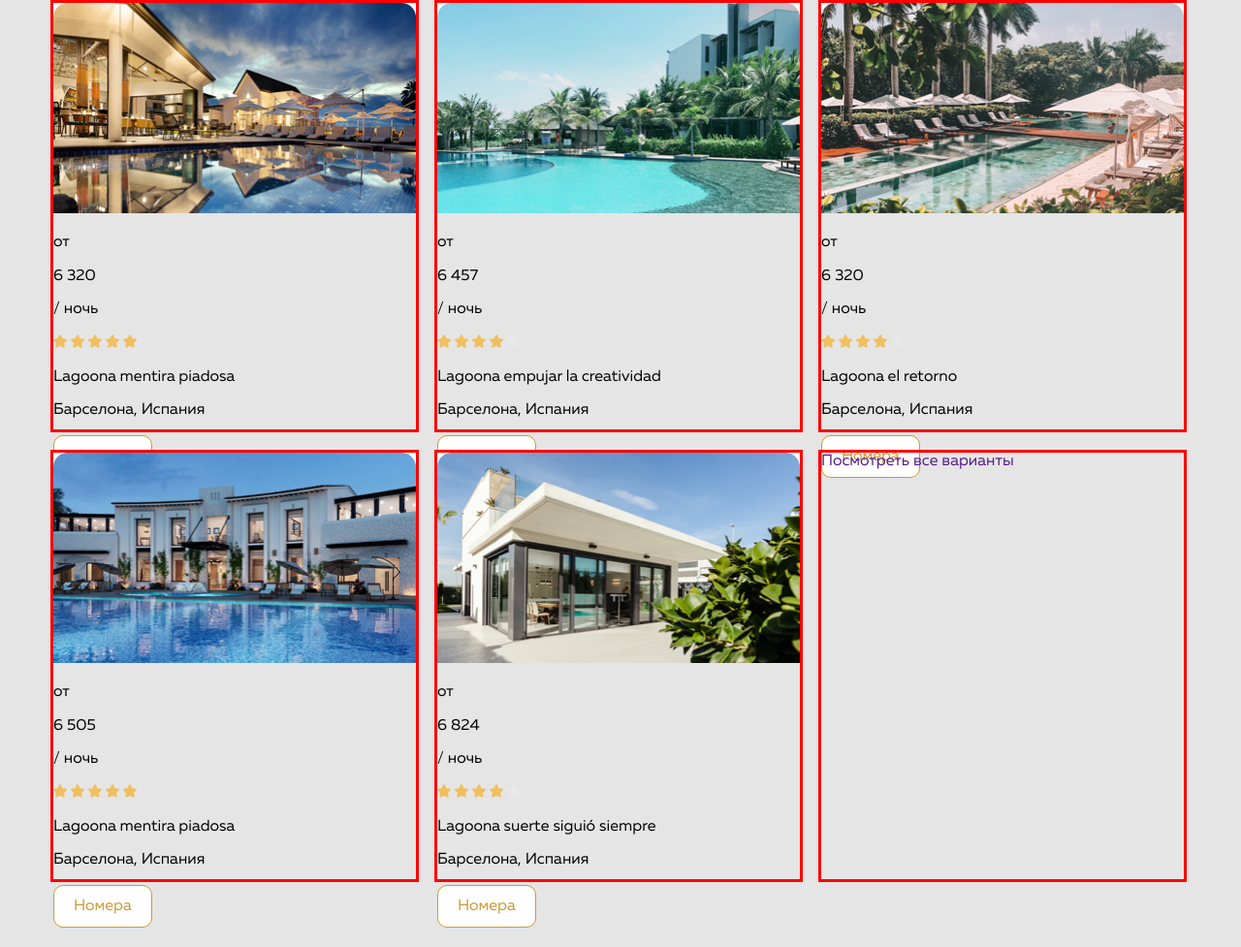
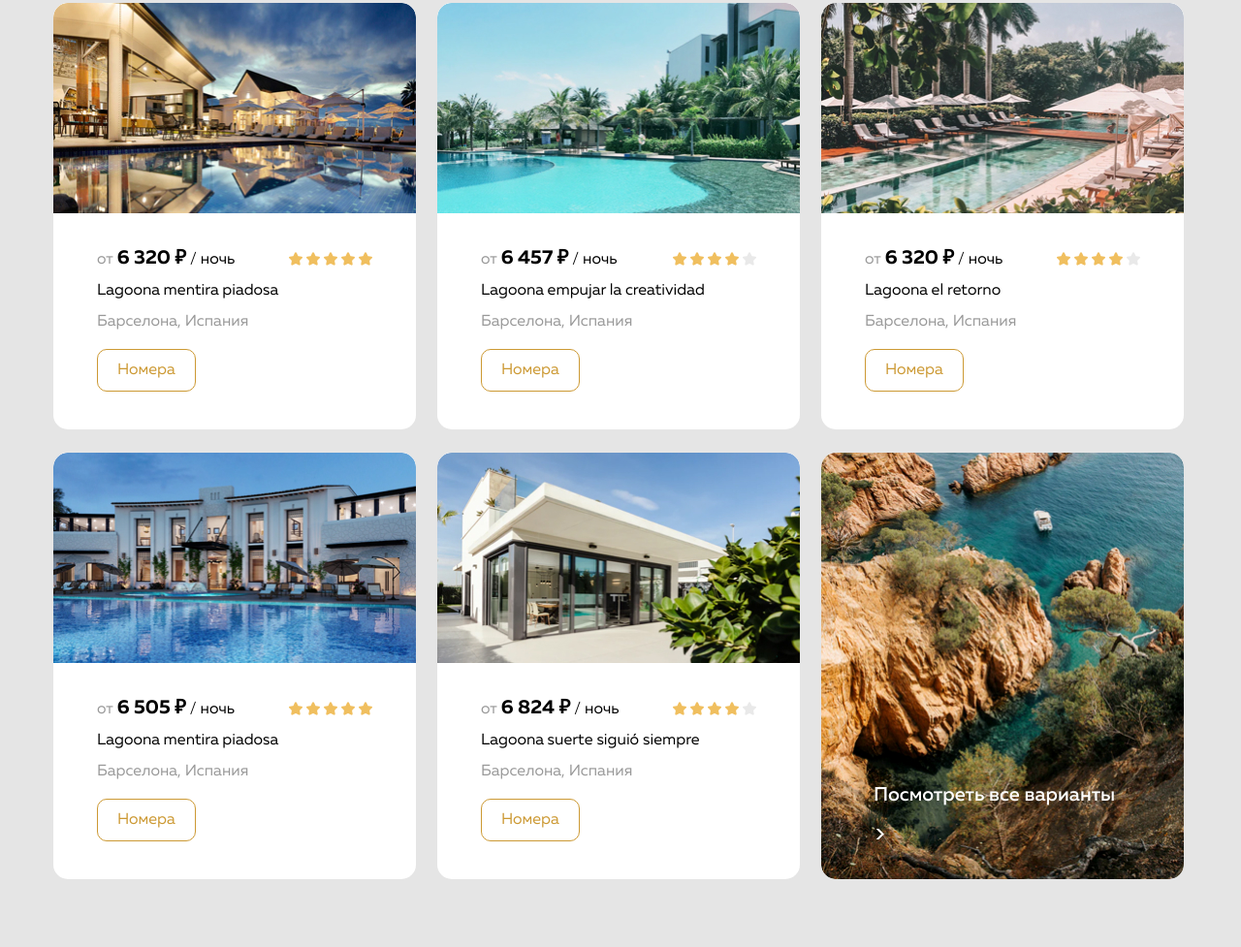
Before and after one commit to PavelAgapovVic/Lagoona, a plain HTML site: page index.html in a window 1280 px wide. Shown: the part 3255-4232 px from the top of the page at 97% size. Drawn offline with Linux system fonts and the light colour scheme; files whose address does not match are found by name.

Commit message:
added style to section hotel

```diff
--- a/css/style.css
+++ b/css/style.css
@@ -89,7 +89,6 @@ html {
     background: url('/img/Rectangle22.svg') center center no-repeat transparent;
     background-size: contain;
     box-sizing: border-box;
-
 }
 
 /* Header */
@@ -422,9 +421,109 @@ html {
     width: 374px;
     height: 440px;
     margin-bottom: 24px;
-    outline: 3px solid red;
+    background-color: #FFFFFF;
+    border-radius: 15px;
 }
 
 .section-hotel-item:not(:nth-child(3n)) {
     margin-right: 22px;
 }
+
+.section-hotel-img-place {
+    width: 374px;
+    height: 217px;
+}
+
+
+.section-hotel-images {
+    width: 374px;
+    height: 217px;
+    left: 0px;
+    top: 0px;
+    border-radius: 15px 15px 0px 0px;
+}
+
+.section-hotel-info-full {
+    padding-top: 36px;
+    padding-left: 45px;
+    padding-bottom: 45px;
+    padding-right: 45px;
+}
+
+.section-hotel-info {
+    display: flex;
+    justify-content: space-between;
+}
+
+.section-hotel-info-price {
+    display: flex;
+}
+
+.section-hotel-text {
+    margin: 0;
+    margin-top: 4px;
+    margin-right: 4px;
+    font-size: 16px;
+    font-weight: 400;
+    line-height: 16px;
+    color: #999999;
+}
+
+.section-hotel-text-strong {
+    margin: 0;
+    margin-right: 4px;
+    font-size: 20px;
+    font-weight: 700;
+    line-height: 20px;
+    color: #000000;
+    padding-bottom: 16px;
+}
+
+.section-hotel-text.bold {
+    margin-top: 4px;
+    color: #000000;
+}
+
+.section-hotel-info-rate {
+    margin-top: 4px;
+}
+
+.section-hotel-text-name {
+    margin: 0;
+    font-size: 16px;
+    font-weight: 400;
+    line-height: 16px;
+    color: #000000;
+    padding-bottom: 16px;
+}
+
+.section-hotel-text-sity {
+    margin: 0;
+    font-size: 16px;
+    font-weight: 400;
+    line-height: 16px;
+    color: #999999;
+    padding-bottom: 20px;
+}
+
+.section-hotel-item.img-background {
+  display: flex;
+  flex-direction: column;
+  justify-content: flex-end;
+  padding-left: 54px;
+  padding-bottom: 27px;
+  padding-right: 57px;
+  background: url(/img/412.jpg) center center no-repeat transparent;
+}
+
+.section-hotel-more-text {
+  margin: 0;
+  font-size: 20px;
+  font-weight: 500;
+  line-height: 40px;
+  color: #FFFFFF;
+}
+
+.section-icon-next.white {
+  background: url(/img/Rectangle-222.svg) center center no-repeat transparent;
+}
--- a/index.html
+++ b/index.html
@@ -240,13 +240,17 @@
           <h2 class="section-heading">Размещение</h2>
           <ul class="section-hotel-list">
             <li class="section-hotel-item">
+              <div class="section-hotel-img-place">
                 <img class="section-hotel-images" src="/img/232.jpg" alt="Пальмы возле здания в испанском стиле на закате">
+              </div>
+              <div class="section-hotel-info-full">
+                <div class="section-hotel-info">
                   <div class="section-hotel-info-price">
-                <p class="section-hotel-text">
+                    <span class="section-hotel-text">
                       от
-                </p>
+                      </span>
                       <p class="section-hotel-text-strong">
-                  4 698
+                        4 698 ₽
                       </p>
                       <p class="section-hotel-text bold">
                         / ночь
@@ -259,6 +263,7 @@
                       <img src="/img/star2.svg" alt="">
                       <img src="/img/empty-star2.svg" alt="">
                     </div>
+                </div>
                 <p class="section-hotel-text-name">
                   Lagoona española
                 </p>
@@ -266,15 +271,20 @@
                   Барселона, Испания
                 </p>
                 <button class=" btn btn-hotel-numers">Номера</button>
+              </div>
             </li>
             <li class="section-hotel-item">
+              <div class="section-hotel-img-place">
                 <img class="section-hotel-images" src="/img/242.jpg" alt="Бассейн между зданиями">
+              </div>
+              <div class="section-hotel-info-full">
+                <div class="section-hotel-info">
                   <div class="section-hotel-info-price">
                     <p class="section-hotel-text">
                       от
                       </p>
                       <p class="section-hotel-text-strong">
-                  5 148
+                        5 148 ₽
                       </p>
                       <p class="section-hotel-text bold">
                         / ночь
@@ -287,6 +297,7 @@
                       <img src="/img/star2.svg" alt="">
                       <img src="/img/empty-star2.svg" alt="">
                     </div>
+                </div>
                 <p class="section-hotel-text-name">
                   Lagoona son típicas
                 </p>
@@ -294,15 +305,20 @@
                   Барселона, Испания
                 </p>
                 <button class=" btn btn-hotel-numers">Номера</button>
+              </div>
             </li>
             <li class="section-hotel-item">
+              <div class="section-hotel-img-place">
                 <img class="section-hotel-images" src="/img/262.jpg" alt="Бассейн с голубой водой на фоне отеля">
+              </div>
+              <div class="section-hotel-info-full">
+                <div class="section-hotel-info">
                   <div class="section-hotel-info-price">
                     <p class="section-hotel-text">
                       от
                       </p>
                       <p class="section-hotel-text-strong">
-                  6 254
+                        6 254 ₽
                       </p>
                       <p class="section-hotel-text bold">
                         / ночь
@@ -315,6 +331,7 @@
                       <img src="/img/star2.svg" alt="">
                       <img src="/img/star2.svg" alt="">
                     </div>
+                </div>
                 <p class="section-hotel-text-name">
                   Lagoona de la guerra
                 </p>
@@ -322,15 +339,20 @@
                   Барселона, Испания
                 </p>
                 <button class=" btn btn-hotel-numers">Номера</button>
+              </div>
             </li>
             <li class="section-hotel-item">
+              <div class="section-hotel-img-place">
                 <img class="section-hotel-images" src="/img/29-12.jpg" alt="Отельный комплекс отражающийся в небесно голубом бассейне">
+              </div>
+              <div class="section-hotel-info-full">
+                <div class="section-hotel-info">
                   <div class="section-hotel-info-price">
                     <p class="section-hotel-text">
                       от
                       </p>
                       <p class="section-hotel-text-strong">
-                  6 320
+                        6 320 ₽
                       </p>
                       <p class="section-hotel-text bold">
                         / ночь
@@ -343,6 +365,7 @@
                       <img src="/img/star2.svg" alt="">
                       <img src="/img/star2.svg" alt="">
                     </div>
+                </div>
                 <p class="section-hotel-text-name">
                   Lagoona mentira piadosa
                 </p>
@@ -350,15 +373,20 @@
                   Барселона, Испания
                 </p>
                 <button class=" btn btn-hotel-numers">Номера</button>
+              </div>
             </li>
             <li class="section-hotel-item">
+              <div class="section-hotel-img-place">
                 <img class="section-hotel-images" src="/img/302.jpg" alt="Отель на фоне изумрудно-голубого бассейна">
+              </div>
+              <div class="section-hotel-info-full">
+                <div class="section-hotel-info">
                   <div class="section-hotel-info-price">
                     <p class="section-hotel-text">
                       от
                       </p>
                       <p class="section-hotel-text-strong">
-                  6 457
+                        6 457 ₽
                       </p>
                       <p class="section-hotel-text bold">
                         / ночь
@@ -371,6 +399,7 @@
                       <img src="/img/star2.svg" alt="">
                       <img src="/img/empty-star2.svg" alt="">
                     </div>
+                </div>
                 <p class="section-hotel-text-name">
                   Lagoona empujar la creatividad
                 </p>
@@ -378,15 +407,20 @@
                   Барселона, Испания
                 </p>
                 <button class=" btn btn-hotel-numers">Номера</button>
+              </div>
             </li>
             <li class="section-hotel-item">
+              <div class="section-hotel-img-place">
                 <img class="section-hotel-images" src="/img/312.jpg" alt="Бассейны на фоне тропического леса. Около бассейна расположены шезлонги и зонтики">
+              </div>
+              <div class="section-hotel-info-full">
+                <div class="section-hotel-info">
                   <div class="section-hotel-info-price">
                     <p class="section-hotel-text">
                       от
                       </p>
                       <p class="section-hotel-text-strong">
-                  6 320
+                        6 320 ₽
                       </p>
                       <p class="section-hotel-text bold">
                         / ночь
@@ -399,6 +433,7 @@
                       <img src="/img/star2.svg" alt="">
                       <img src="/img/empty-star2.svg" alt="">
                     </div>
+                </div>
                 <p class="section-hotel-text-name">
                   Lagoona el retorno
                 </p>
@@ -406,15 +441,20 @@
                   Барселона, Испания
                 </p>
                 <button class=" btn btn-hotel-numers">Номера</button>
+              </div>
             </li>
             <li class="section-hotel-item">
+              <div class="section-hotel-img-place">
                 <img class="section-hotel-images" src="/img/272.jpg" alt="Лазурный бассейн перед двухэтажным отелем">
+              </div>
+              <div class="section-hotel-info-full">
+                <div class="section-hotel-info">
                   <div class="section-hotel-info-price">
                     <p class="section-hotel-text">
                       от
                       </p>
                       <p class="section-hotel-text-strong">
-                  6 505
+                        6 505 ₽
                       </p>
                       <p class="section-hotel-text bold">
                         / ночь
@@ -427,6 +467,7 @@
                       <img src="/img/star2.svg" alt="">
                       <img src="/img/star2.svg" alt="">
                     </div>
+                </div>
                 <p class="section-hotel-text-name">
                   Lagoona mentira piadosa
                 </p>
@@ -434,15 +475,20 @@
                   Барселона, Испания
                 </p>
                 <button class=" btn btn-hotel-numers">Номера</button>
+              </div>
             </li>
             <li class="section-hotel-item">
+              <div class="section-hotel-img-place">
                 <img class="section-hotel-images" src="/img/292.jpg" alt="отдельный отельный дом">
+              </div>
+              <div class="section-hotel-info-full">
+                <div class="section-hotel-info">
                   <div class="section-hotel-info-price">
                     <p class="section-hotel-text">
                       от
                       </p>
                       <p class="section-hotel-text-strong">
-                  6 824
+                        6 824 ₽
                       </p>
                       <p class="section-hotel-text bold">
                         / ночь
@@ -455,6 +501,7 @@
                       <img src="/img/star2.svg" alt="">
                       <img src="/img/empty-star2.svg" alt="">
                     </div>
+                </div>
                 <p class="section-hotel-text-name">
                   Lagoona suerte siguió siempre
                 </p>
@@ -462,9 +509,13 @@
                   Барселона, Испания
                 </p>
                 <button class=" btn btn-hotel-numers">Номера</button>
+              </div>
             </li>
             <li class="section-hotel-item img-background">
-              <a href="" class="section-hotel-more">Посмотреть все варианты</a>
+              <a href="" class="section-hotel-more section-hotel-more-text">
+                  Посмотреть все варианты
+                <span class="section-icon-next white"></span>
+              </a>
             </li>
           </ul>
         </div>
```
Also changed, not shown: img/Rectangle-222.svg (added). Lines whose indentation alone changed are shown as unchanged.
